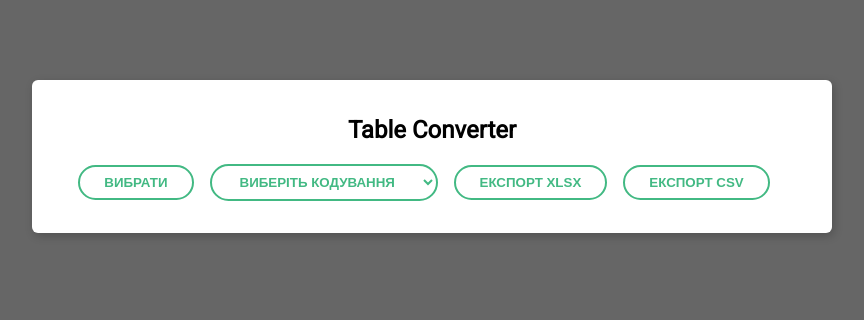
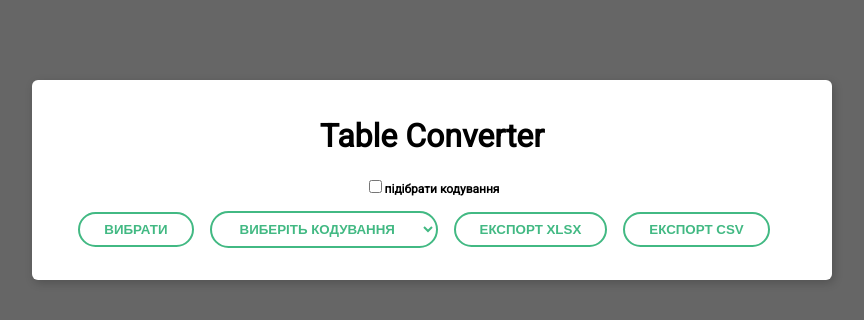
Before and after one commit to Tymivv/dbf_convert, a React (Create React App) app: page / in a window 1280 px wide. Shown: the top 320 px of the page, without its empty margins (208-1072 px from the left). Built offline with nearby package versions, Linux system fonts and the light colour scheme.

Commit message:
fix_coding

```diff
--- a/package.json
+++ b/package.json
@@ -8,12 +8,13 @@
     "@testing-library/user-event": "^13.5.0",
     "browserify-zlib": "^0.2.0",
     "buffer": "^6.0.3",
+    "codepage": "^1.15.0",
     "iconv-lite": "^0.6.3",
     "react": "^18.3.1",
     "react-dom": "^18.3.1",
     "react-scripts": "5.0.1",
     "web-vitals": "^2.1.4",
-    "xlsx": "https://cdn.sheetjs.com/xlsx-0.20.2/xlsx-0.20.2.tgz"
+    "xlsx": "https://cdn.sheetjs.com/xlsx-0.20.3/xlsx-0.20.3.tgz"
   },
   "scripts": {
     "start": "react-scripts start",
--- a/src/App.js
+++ b/src/App.js
@@ -1,14 +1,20 @@
+
 import React, { useState, useRef, useEffect } from "react";
-import { read, utils, writeFileXLSX } from 'xlsx';
+import * as XLSX from 'xlsx'; // Імпорт XLSX
+import { read, utils, writeFileXLSX } from 'xlsx'; // Імпорт функцій з xlsx
+import * as cptable from 'codepage'; // Імпорт таблиць кодувань
+import iconv from 'iconv-lite';
 import style from './app.module.css';
-import iconv from 'iconv-lite';
 import { Buffer } from 'buffer';
 window.Buffer = window.Buffer || require("buffer").Buffer;
+
+// XLSX.set_cptable(cptable); // Завантаження таблиці кодувань
 
 const decodeString = (str, encoding) => {
   try {
     const buffer = Buffer.from(str, 'binary');
     const decoded = iconv.decode(buffer, encoding);
+    console.log(decoded);
     return decoded;
   } catch (e) {
     return str;
@@ -33,6 +39,8 @@ export default function App() {
   const [selectedEncoding, setSelectedEncoding] = useState('');
   const [decodedData, setDecodedData] = useState([]);
   const [columnOrder, setColumnOrder] = useState([]);
+  const [useCptable, setUseCptable] = useState(false); // Стан для вибору cptable
+
   const fileInputRef = useRef(null);
 
   useEffect(() => {
@@ -67,8 +75,15 @@ export default function App() {
     const file = e.target.files[0];
     try {
       const data = await file.arrayBuffer();
-      const wb = read(data);
+       // Якщо користувач обрав cptable, встановлюємо кодування
+      if (useCptable) {
+        XLSX.set_cptable(cptable);
+      }
+      // Виконуємо зчитування файлу
+      const wb = read(data, { type: 'array', raw: true, codepage: useCptable ? 866 : undefined });
+      console.log(wb);
       const ws = wb.Sheets[wb.SheetNames[0]];
+      console.log(ws);
       const jsonData = utils.sheet_to_json(ws, { defval: "" });
 
       // обробка даних для обробки полів дати
@@ -160,12 +175,17 @@ export default function App() {
       setError(`Помилка експорту: ${error.message}`);
     }
   };
-
+  const handleCptableChange = (e) => {
+    setUseCptable(e.target.checked);
+  };
   return (
     <div className={style.container}>
       <div className={style.card}>
-        <h2>Table Converter</h2>
-
+        <h1>Table Converter</h1>
+        <div className={style.codingChec}>
+          <input type="checkbox" checked={useCptable} onChange={handleCptableChange} />
+          <span>підібрати кодування</span>
+        </div>
         <input
           type="file"
           className={style.btn}
--- a/src/app.module.css
+++ b/src/app.module.css
@@ -76,3 +76,8 @@ body {
     font-weight: 700;
     color: #c91b27;
 }
+.codingChec{
+    margin-bottom: 15px;
+    font-weight: 700;
+    font-size: 12px;
+}
```
Also changed, not shown: public/manifest.json, 1 other file (tests, documents, lock files or other folders).
